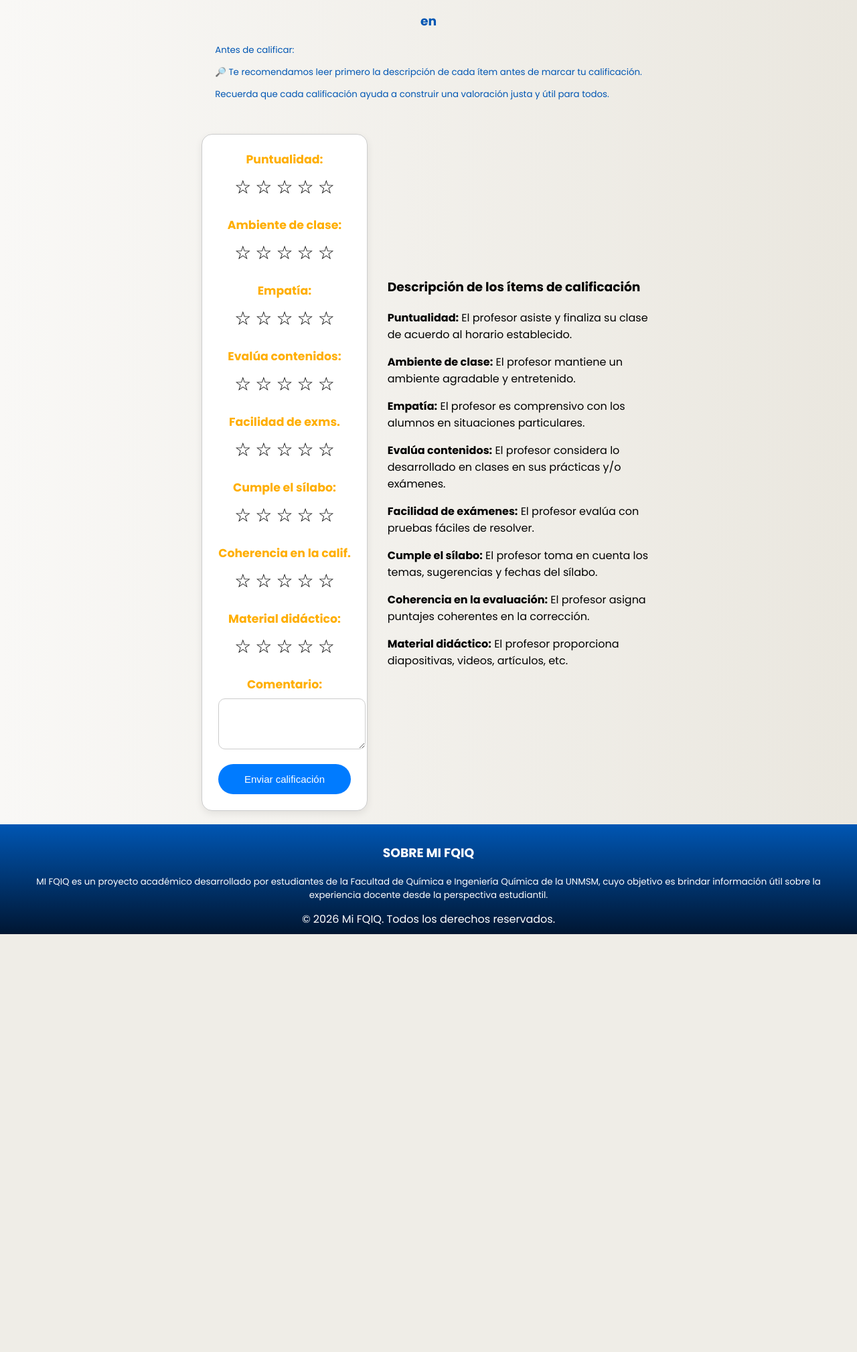
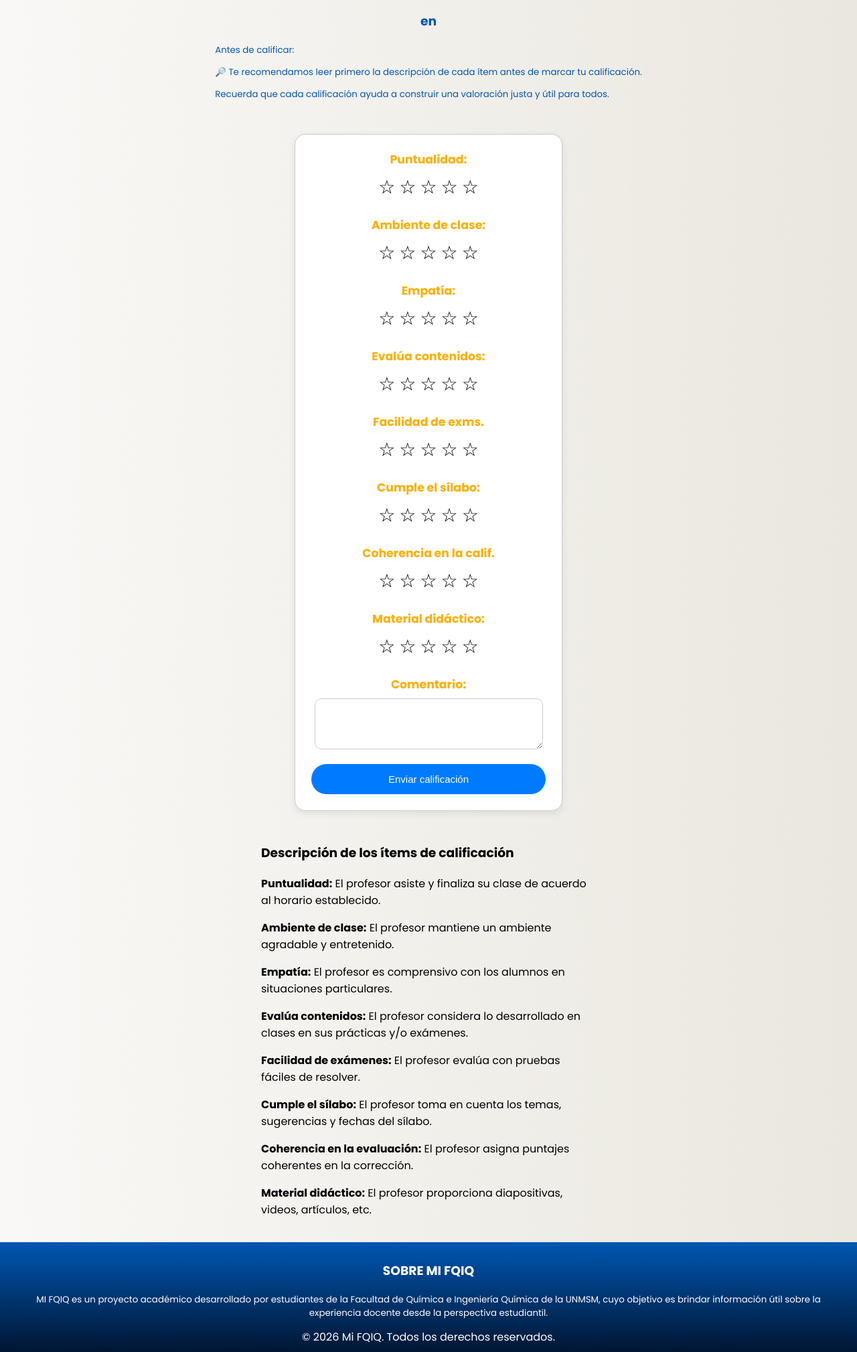
Before and after one commit to SantiagoRamEs/MiFQIQ-dev, a Django app: template professors_fqiq/templates/create_grade.html in a window 1280 px wide. Shown: the part 151-2170 px from the top of the page at 67% size. Before the commit the page ends 1546 px from the top, so only its background shows below. Run offline with Django 5.2, Linux system fonts and the light colour scheme; the template is opened without the code that fills it: values that come from a table or form of the project are taken from there, others are empty; data comes from the database, SQL or seed files in the repository; some web fonts are replaced.

Commit message:
Update create_grade.css

```diff
--- a/static/css/create_grade.css
+++ b/static/css/create_grade.css
@@ -5,12 +5,12 @@
   padding: 20px 16px;
   display: flex;
   flex-wrap: wrap;
-  align-items: center;
+  justify-content: space-around;
   gap: 30px;
 }
 
 .description-container {
-  max-width: 400px;
+  width: 500px;
 }
 
 .califica-a,
@@ -27,7 +27,7 @@
 
 /* FORMULARIO COMO TARJETA */
 .form-card {
-  max-width: 400px;
+  width: 400px;
   background: white;
   text-align: center;
   padding: 24px;
@@ -52,7 +52,7 @@ form label {
 
 /* TEXTAREA (comentario) */
 form {
-  max-width: 550px;
+  max-width: 100%px;
   padding: 12px;
   border-radius: 10px;
   font-size: 11pt;
@@ -64,7 +64,7 @@ form {
 }
 
 textarea {
-  width: 98%;
+  width: 90%;
   height: 50px;
   padding: 12px;
   margin: auto;
```
